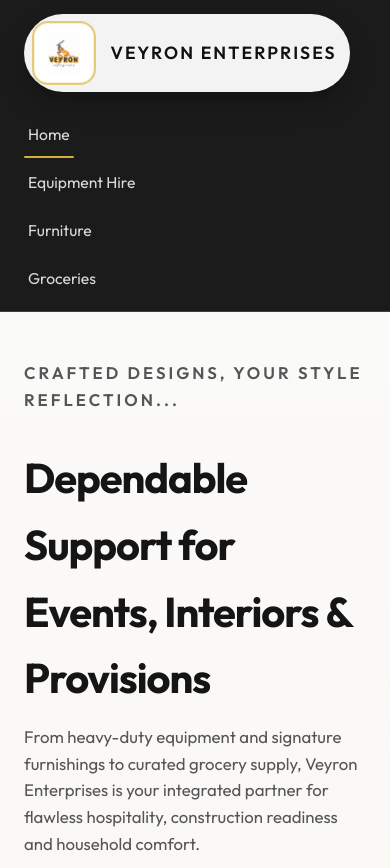
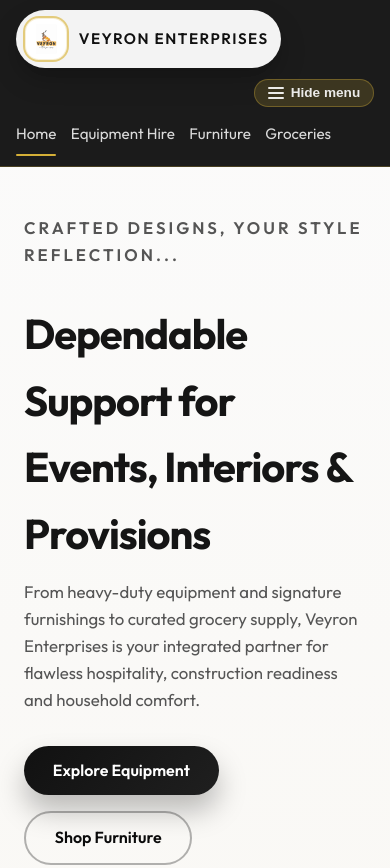
Before and after one commit to hilda04/Veyron, a plain HTML site: page public/index.html in a window 390 px wide. Shown: the top 868 px of the page. Drawn offline with Linux system fonts and the light colour scheme.

Commit message:
Improve mobile header navigation

```diff
--- a/public/index.html
+++ b/public/index.html
@@ -24,7 +24,11 @@
           <img src="assets/logo.jpg" alt="Veyron Enterprises logo placeholder" />
           <span>Veyron Enterprises</span>
         </a>
-        <nav class="nav-links">
+        <button class="nav-toggle" type="button" aria-expanded="true" aria-controls="primary-navigation">
+          <span class="nav-toggle__icon" aria-hidden="true"></span>
+          <span class="nav-toggle__label">Hide menu</span>
+        </button>
+        <nav id="primary-navigation" class="nav-links" data-visible="true">
           <a href="index.html">Home</a>
           <a href="equipment.html">Equipment Hire</a>
           <a href="furniture.html">Furniture</a>
--- a/public/scripts/common.js
+++ b/public/scripts/common.js
@@ -9,6 +9,52 @@
       }
     });
 
+    const navigation = document.getElementById('primary-navigation');
+    const navToggle = document.querySelector('.nav-toggle');
+    if (navigation && navToggle) {
+      const label = navToggle.querySelector('.nav-toggle__label');
+      const mobileQuery = window.matchMedia('(max-width: 720px)');
+      const OPEN_TEXT = 'Hide menu';
+      const CLOSED_TEXT = 'Show menu';
+
+      const setExpandedState = (expanded) => {
+        const isExpanded = Boolean(expanded);
+        navToggle.setAttribute('aria-expanded', isExpanded ? 'true' : 'false');
+        navigation.dataset.visible = isExpanded ? 'true' : 'false';
+        navToggle.classList.toggle('is-collapsed', !isExpanded);
+        if (label) {
+          label.textContent = isExpanded ? OPEN_TEXT : CLOSED_TEXT;
+        }
+      };
+
+      setExpandedState(true);
+
+      navToggle.addEventListener('click', () => {
+        const expanded = navToggle.getAttribute('aria-expanded') === 'true';
+        setExpandedState(!expanded);
+      });
+
+      navigation.querySelectorAll('a').forEach((link) => {
+        link.addEventListener('click', () => {
+          if (mobileQuery.matches) {
+            setExpandedState(false);
+          }
+        });
+      });
+
+      const syncToViewport = (event) => {
+        if (!event.matches) {
+          setExpandedState(true);
+        }
+      };
+
+      if (mobileQuery.addEventListener) {
+        mobileQuery.addEventListener('change', syncToViewport);
+      } else if (mobileQuery.addListener) {
+        mobileQuery.addListener(syncToViewport);
+      }
+    }
+
     const yearSpans = document.querySelectorAll('[data-current-year]');
     yearSpans.forEach((span) => {
       span.textContent = new Date().getFullYear();
--- a/public/styles/styles.css
+++ b/public/styles/styles.css
@@ -125,6 +125,53 @@
   transform: scaleX(1);
 }
 
+.nav-toggle {
+  display: none;
+  margin-left: auto;
+  align-items: center;
+  gap: 0.45rem;
+  border: 1px solid rgba(212, 175, 55, 0.35);
+  background: rgba(212, 175, 55, 0.18);
+  color: rgba(255, 255, 255, 0.9);
+  border-radius: 999px;
+  padding: 0.35rem 0.8rem;
+  font-weight: 600;
+  font-size: 0.85rem;
+  cursor: pointer;
+  transition: background 0.2s ease, transform 0.2s ease, color 0.2s ease;
+}
+
+.nav-toggle:hover,
+.nav-toggle:focus {
+  background: rgba(212, 175, 55, 0.32);
+  color: #111111;
+  transform: translateY(-1px);
+}
+
+.nav-toggle__icon {
+  position: relative;
+  width: 16px;
+  height: 12px;
+  display: block;
+}
+
+.nav-toggle__icon::before {
+  content: '';
+  position: absolute;
+  left: 0;
+  right: 0;
+  height: 2px;
+  border-radius: 999px;
+  background: currentColor;
+  box-shadow: 0 5px 0 currentColor, 0 10px 0 currentColor;
+  transition: transform 0.2s ease;
+}
+
+.nav-toggle.is-collapsed .nav-toggle__icon::before {
+  transform: translateY(5px) rotate(90deg);
+  box-shadow: 0 0 0 currentColor;
+}
+
 .cart-toggle {
   border: 1px solid rgba(212, 175, 55, 0.35);
   background: rgba(212, 175, 55, 0.18);
@@ -153,6 +200,65 @@
   padding: 0.1rem 0.35rem;
   text-align: center;
   font-size: 0.8rem;
+}
+
+
+@media (max-width: 720px) {
+  .navbar {
+    padding: 0.65rem 1rem;
+    flex-wrap: wrap;
+    gap: 0.7rem;
+  }
+
+  .logo {
+    gap: 0.6rem;
+    padding: 0.35rem 0.75rem 0.35rem 0.45rem;
+  }
+
+  .logo img {
+    width: 46px;
+    height: 46px;
+    padding: 6px;
+  }
+
+  .logo span {
+    font-size: 0.95rem;
+    letter-spacing: 0.1em;
+  }
+
+  .nav-toggle {
+    display: inline-flex;
+  }
+
+  .nav-links {
+    flex-basis: 100%;
+    order: 3;
+    margin-left: 0;
+    justify-content: flex-start;
+    gap: 1.1rem;
+    overflow-x: auto;
+    padding-bottom: 0.35rem;
+    white-space: nowrap;
+    font-size: 0.95rem;
+    -webkit-overflow-scrolling: touch;
+  }
+
+  .nav-links[data-visible='false'] {
+    display: none;
+  }
+
+  .nav-links a {
+    padding: 0.25rem 0;
+  }
+
+  .nav-links::-webkit-scrollbar {
+    height: 4px;
+  }
+
+  .nav-links::-webkit-scrollbar-thumb {
+    background: rgba(255, 255, 255, 0.35);
+    border-radius: 999px;
+  }
 }
 
 
@@ -1966,16 +2072,6 @@
 }
 
 @media (max-width: 720px) {
-  .navbar {
-    flex-wrap: wrap;
-  }
-
-  .nav-links {
-    width: 100%;
-    justify-content: space-between;
-    margin-left: 0;
-  }
-
   .hero {
     padding-top: 3rem;
     padding-bottom: 3.5rem;
@@ -2006,9 +2102,7 @@
 
 @media (max-width: 520px) {
   .nav-links {
-    flex-direction: column;
-    align-items: flex-start;
-    gap: 0.75rem;
+    gap: 0.9rem;
   }
 
   .cart-toggle {
```
Also changed, not shown: public/equipment.html (+5 -1 lines), public/furniture.html (+5 -1 lines), public/groceries.html (+5 -1 lines), public/order.html (+5 -1 lines), public/veyron-admin-portal.html (+5 -1 lines).
